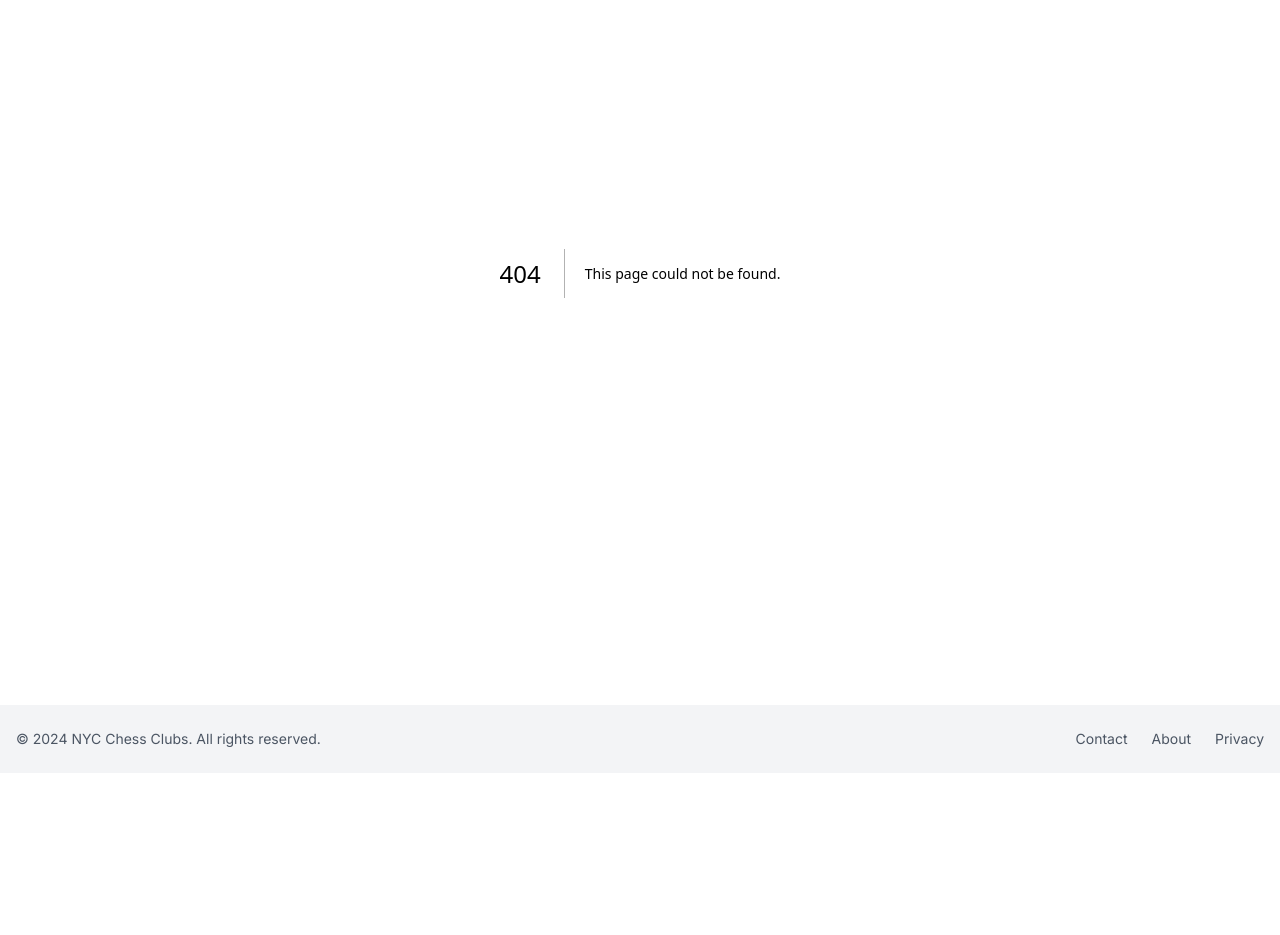
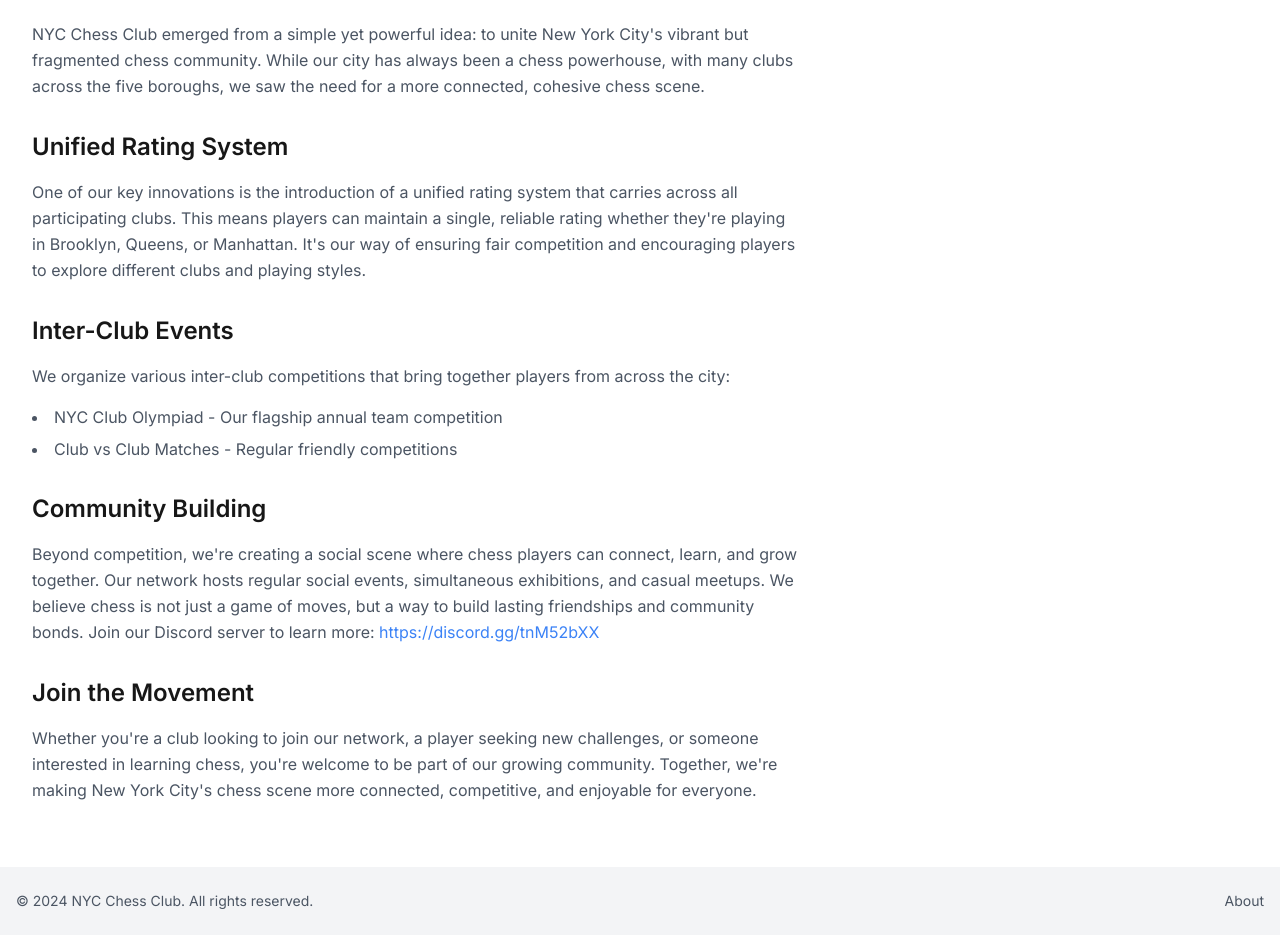
Before and after one commit to aeeilllmrx/nycchess, a Next.js app: page /about in a window 1280 px wide. Before the commit this address had no page. Shown: the part 223-1158 px from the top of the page. Before the commit the page ends 996 px from the top, so only its background shows below. Built offline with nearby package versions, Linux system fonts and the light colour scheme.

Commit message:
add about page. minor tweaks

```diff
--- /dev/null
+++ b/src/app/about/page.jsx
@@ -0,0 +1,70 @@
+"use client";
+
+import React from 'react';
+
+export default function AboutPage() {
+  return (
+    <div className="container mx-auto px-4 py-8">
+      <h1 className="text-3xl font-bold mb-8">About NYC Chess Clubs</h1>
+
+      <div className="max-w-3xl space-y-8">
+        <section>
+          <h2 className="text-2xl font-semibold mb-4">Our Vision</h2>
+          <p className="text-gray-600 leading-relaxed">
+            NYC Chess Club emerged from a simple yet powerful idea: to unite New York City&apos;s
+            vibrant but fragmented chess community. While our city has always been a chess
+            powerhouse, with many clubs across the five boroughs, we saw the need for
+            a more connected, cohesive chess scene.
+          </p>
+        </section>
+
+        <section>
+          <h2 className="text-2xl font-semibold mb-4">Unified Rating System</h2>
+          <p className="text-gray-600 leading-relaxed">
+            One of our key innovations is the introduction of a unified rating system that
+            carries across all participating clubs. This means players can maintain a single,
+            reliable rating whether they&apos;re playing in Brooklyn, Queens, or Manhattan. It&apos;s
+            our way of ensuring fair competition and encouraging players to explore different
+            clubs and playing styles.
+          </p>
+        </section>
+
+        <section>
+          <h2 className="text-2xl font-semibold mb-4">Inter-Club Events</h2>
+          <div className="space-y-4">
+            <p className="text-gray-600 leading-relaxed">
+              We organize various inter-club competitions that bring together players from
+              across the city:
+            </p>
+            <ul className="list-disc list-inside text-gray-600 space-y-2">
+              <li>NYC Club Olympiad - Our flagship annual team competition</li>
+              <li>Club vs Club Matches - Regular friendly competitions</li>
+            </ul>
+          </div>
+        </section>
+
+        <section>
+          <h2 className="text-2xl font-semibold mb-4">Community Building</h2>
+          <p className="text-gray-600 leading-relaxed">
+            Beyond competition, we&apos;re creating a social scene where chess players can connect,
+            learn, and grow together. Our network hosts regular social events, simultaneous exhibitions,
+            and casual meetups. We believe chess is not just a game of moves, but a way to
+            build lasting friendships and community bonds.
+
+            Join our Discord server to learn more: <a href="https://discord.gg/tnM52bXX" className="text-blue-500">https://discord.gg/tnM52bXX</a>
+          </p>
+        </section>
+
+        <section>
+          <h2 className="text-2xl font-semibold mb-4">Join the Movement</h2>
+          <p className="text-gray-600 leading-relaxed">
+            Whether you&apos;re a club looking to join our network, a player seeking
+            new challenges, or someone interested in learning chess, you&apos;re welcome
+            to be part of our growing community. Together, we&apos;re making New York City&apos;s
+            chess scene more connected, competitive, and enjoyable for everyone.
+          </p>
+        </section>
+      </div>
+    </div>
+  );
+};
--- a/src/app/calendar/page.jsx
+++ b/src/app/calendar/page.jsx
@@ -1,5 +1,4 @@
 export default function CalendarPage() {
-    // Replace this URL with your actual Google Calendar embed URL
     const CALENDAR_URL = "https://calendar.google.com/calendar/embed?src=c49e1a168ff7f7638fc3fb7dc0abeb76318b4ed14272e1cb86d01c8cd9267cc9%40group.calendar.google.com&ctz=America%2FNew_York&showTitle=0&showNav=1&showPrint=0&showTabs=1&showCalendars=0&showTz=1";
     return (
       <div className="max-w-6xl mx-auto">
--- a/src/app/clubs/page.jsx
+++ b/src/app/clubs/page.jsx
@@ -5,7 +5,7 @@ import { Card, CardContent } from '@/components/ui/card';
 import { Select, SelectContent, SelectItem, SelectTrigger, SelectValue } from '@/components/ui/select';
 import Papa from 'papaparse';
 
-const ChessClubs = () => {
+export default function ClubsPage() {
   const [clubs, setClubs] = useState([]);
   const [selectedBorough, setSelectedBorough] = useState("All");
   const [loading, setLoading] = useState(true);
@@ -49,7 +49,7 @@ const ChessClubs = () => {
 
   return (
     <div className="p-6 max-w-4xl mx-auto">
-      <h1 className="text-3xl font-bold mb-6">NYC Chess Clubs</h1>
+      <h1 className="text-3xl font-bold mb-6">NYC Chess Club</h1>
 
       <div className="mb-6">
         <Select value={selectedBorough} onValueChange={setSelectedBorough}>
@@ -88,5 +88,3 @@ const ChessClubs = () => {
     </div>
   );
 };
-
-export default ChessClubs;
--- a/src/app/globals.css
+++ b/src/app/globals.css
@@ -9,8 +9,8 @@
 
 @media (prefers-color-scheme: dark) {
   :root {
-    --background: #303030;  /* Much lighter background */
-    --foreground: #ffffff;  /* Bright white text */
+    --background: #303030;
+    --foreground: #ffffff;
   }
 }
 
--- a/src/app/layout.js
+++ b/src/app/layout.js
@@ -6,7 +6,7 @@ import Footer from "@/components/layout/Footer";
 const inter = Inter({ subsets: ["latin"] });
 
 export const metadata = {
-  title: "NYC Chess Clubs",
+  title: "NYC Chess Club",
   description: "Information hub for NYC chess clubs and tournaments",
 };
 
--- a/src/app/page.js
+++ b/src/app/page.js
@@ -1,7 +1,7 @@
 export default function Home() {
   return (
     <div className="max-w-4xl mx-auto">
-      <h1 className="text-4xl font-bold mb-6">Welcome to NYC Chess Clubs</h1>
+      <h1 className="text-4xl font-bold mb-6">Welcome to NYC Chess Club</h1>
 
       <div className="grid md:grid-cols-2 gap-6">
         <div className="bg-white p-6 rounded-lg shadow">
--- a/src/components/layout/Footer.jsx
+++ b/src/components/layout/Footer.jsx
@@ -1,27 +1,19 @@
+import Link from 'next/link';
+
 const Footer = () => {
     return (
       <footer className="bg-gray-100 mt-auto">
         <div className="container mx-auto px-4 py-6">
           <div className="flex flex-col md:flex-row justify-between items-center">
             <div className="text-gray-600 text-sm">
-              © {new Date().getFullYear()} NYC Chess Clubs. All rights reserved.
+              © {new Date().getFullYear()} NYC Chess Club. All rights reserved.
             </div>
             <div className="mt-4 md:mt-0">
               <ul className="flex space-x-6 text-sm text-gray-600">
                 <li>
-                  <a href="#" className="hover:text-gray-900">
-                    Contact
-                  </a>
-                </li>
-                <li>
-                  <a href="#" className="hover:text-gray-900">
+                  <Link href="/about" className="hover:text-gray-900">
                     About
-                  </a>
-                </li>
-                <li>
-                  <a href="#" className="hover:text-gray-900">
-                    Privacy
-                  </a>
+                  </Link>
                 </li>
               </ul>
             </div>
```
